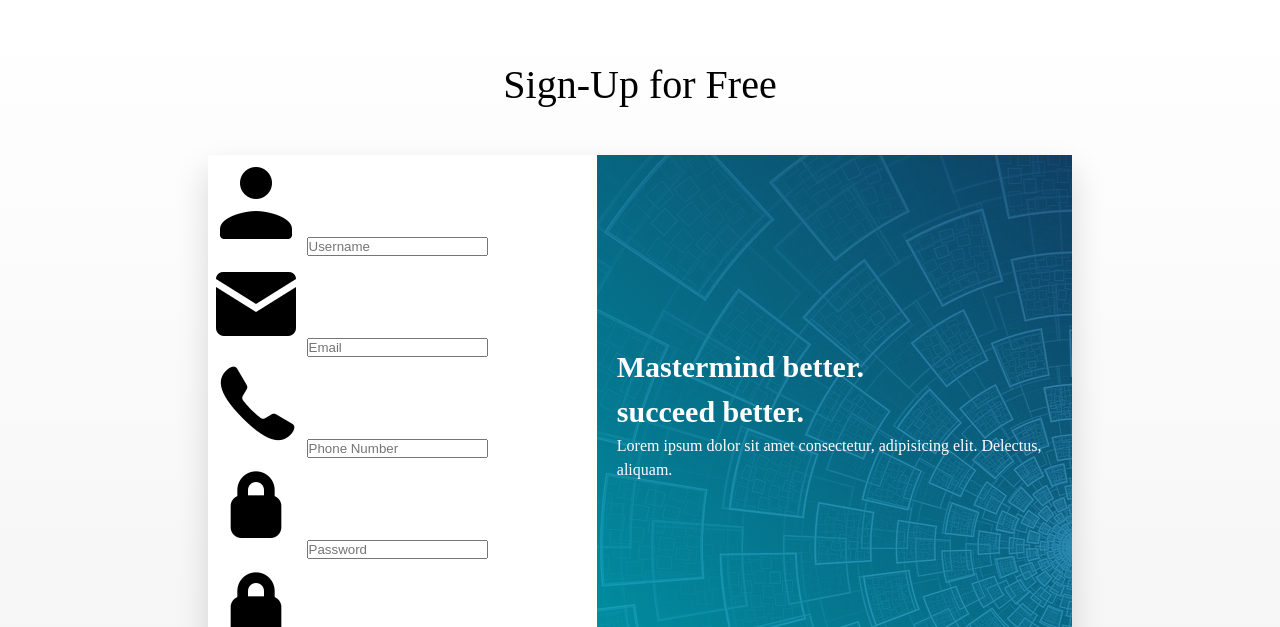
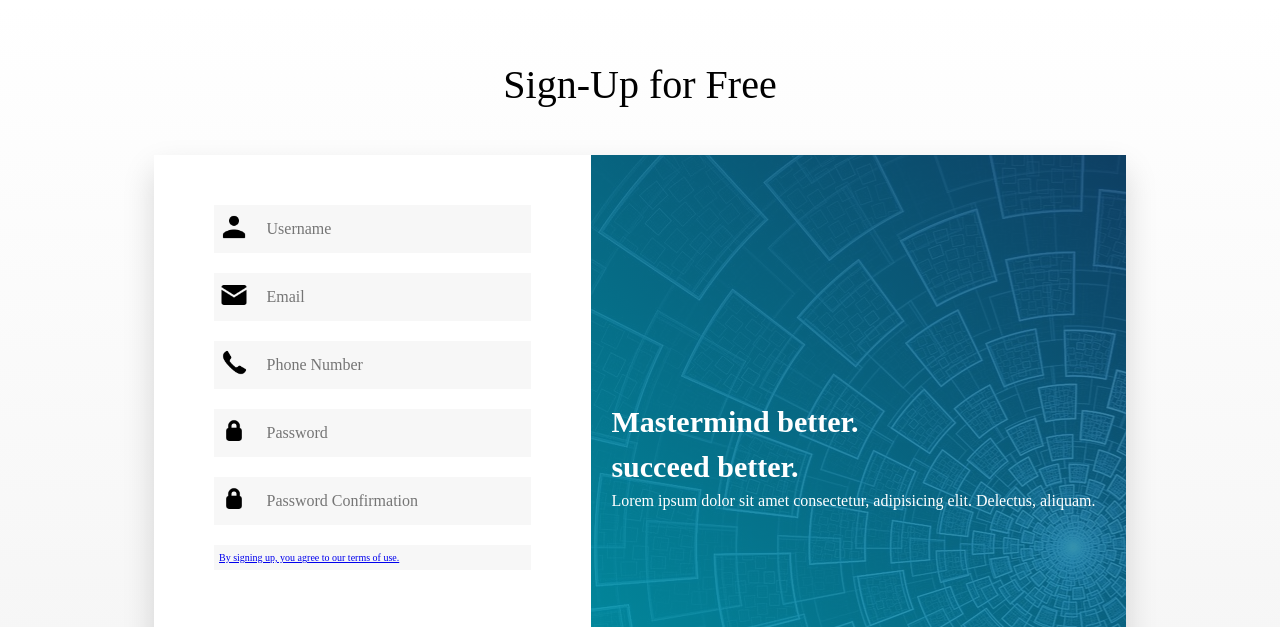
Before and after one commit to Beast-Code9999/Sign-up-Form, a website: page index.html in a window 1280 px wide. Shown: the part 155-782 px from the top of the page. Drawn offline with Linux system fonts and the light colour scheme.

Commit message:
add input and lbael in form

```diff
--- a/index.html
+++ b/index.html
@@ -53,54 +53,59 @@
                 <div class="section-main__form">
                     <form action="#" method="get" class="form">
                         <div class="form__section">
-                            <label for="username">
+                            <label for="username"  class="form__label">
                                 <img src="./img/icons8-user-96.png" alt="icon-user">
                             </label>
                             <input type="text"
                                    id="username"
                                    name="full-name"
                                    placeholder="Username"
-                                   required="required">
+                                   required="required"
+                                   class="form__input">
                         </div>
                         <div class="form__section">
-                            <label for="email">
+                            <label for="email" class="form__label">
                                 <img src="./img/icons8-mail-96.png" alt="icon-mail">
                             </label>
                             <input type="email"
                                    id="email"
                                    name="email"
                                    placeholder="Email"
-                                   required="required">
+                                   required="required"
+                                   class="form__input">
                         </div>
                         <div class="form__section">
-                            <label for="phone-number">
+                            <label for="phone-number"  class="form__label">
                                 <img src="./img/icons8-phone-96.png" alt="icon-phone">
                             </label>
                             <input type="tel"
                                    id="phone-number"
                                    name="phone-umber"
                                    placeholder="Phone Number"
-                                   required="required">
+                                   required="required"
+                                   class="form__input">
                         </div>
                         <div class="form__section">
-                            <label for="user_password">
+                            <label for="user_password" class="form__label">
                                 <img src="./img/icons8-lock-96.png" alt="icon-lock">
                             </label>
                             <input type="password"
                                    id="user_password"
                                    name="user[password]"
                                    placeholder="Password"
-                                   required="required">
+                                   required="required"
+                                   class="form__input">
                         </div>
                         <div class="form__section">
-                            <label for="user_password_confirmation">
+                            <label for="user_password_confirmation"    class="form__label">
                                 <img src="./img/icons8-lock-96.png" alt="icon-lock">
                             </label>
                             <input type="password"
                                    id="user_password_confirmation"
                                    name="user[password_confirmation]"
                                    placeholder="Password Confirmation"
-                                   required="required">
+                                   required="required"
+                                   class="form__input">
                         </div>
                         <div class="form__section">
                             <a href="#" target="_blank">By signing up, you agree to our terms of use.</a>
--- a/sass/abstract/_variables.scss
+++ b/sass/abstract/_variables.scss
@@ -2,6 +2,10 @@
 $color-primary: #267bbc;
 $color-primary-light: #00b3ca;
 $color-primary-dark: #114e7b;
+
+// input color
+$color-input-background: #f7f7f7;
+
 // color quirky
 $color-quirky: #b37614;
 $color-gray-dark: #777;
--- a/sass/layout/_form.scss
+++ b/sass/layout/_form.scss
@@ -0,0 +1,44 @@
+.section-main__form {
+    padding: 4rem 5rem;
+}
+
+.form {
+    padding: 1rem;
+    margin-bottom: 3rem;
+    display: flex;
+    flex-direction: column;
+
+    &__section {
+        background-color: $color-input-background;
+        display: flex;
+        align-items: center;
+        margin-bottom: 2rem;
+        padding: .5rem;
+
+        &:not(:last-child) {
+            margin-bottom: 2rem;
+        }
+
+    }
+
+    &__label {
+
+        & > img {
+            width: 3rem;
+            height: auto;
+        }
+    }
+
+    &__input {
+        padding: 1rem 0.5rem 1rem 1.75rem;
+        font-family: inherit;
+        font-size: $default-font-size;
+        border: none;
+        background-color: transparent;
+
+        &:focus {
+            outline: none;
+        }
+    }
+
+}
--- a/sass/main.scss
+++ b/sass/main.scss
@@ -15,6 +15,7 @@
 
 //layout partial files
 @import "layout/footer";
+@import "layout/form";
 @import "layout/header";
 @import "layout/main-layout";
 
--- a/sass/pages/_home.scss
+++ b/sass/pages/_home.scss
@@ -9,8 +9,8 @@
     }
 
     &__container {
-        width: 80%;
-        height: 60%;
+        width: 90%;
+        height: 70%;
         background-color: #fff;
         box-shadow: 0px 15px 30px rgba(0,0,0,0.15);
         margin: 0 auto;
```
Also changed, not shown: style.css.
